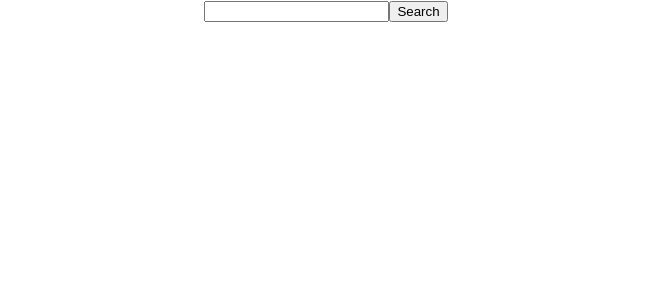
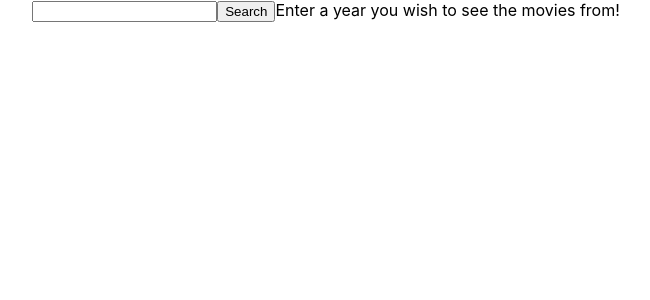
Before and after one commit to JaredPittman/react-movie-library, a React (Create React App) app: page / in a window 1280 px wide. Shown: the top 300 px of the page, without its empty margins (314-964 px from the left). Built offline with nearby package versions, Linux system fonts and the light colour scheme.

Commit message:
instructional span

```diff
--- a/src/Components/search.jsx
+++ b/src/Components/search.jsx
@@ -15,6 +15,7 @@
         placeholder="Enter movie keyword here"
       />
       <button onClick={handleSubmit}>Search</button>
+      <span>Enter a year you wish to see the movies from!</span>
     </div>
   );
 };
```
